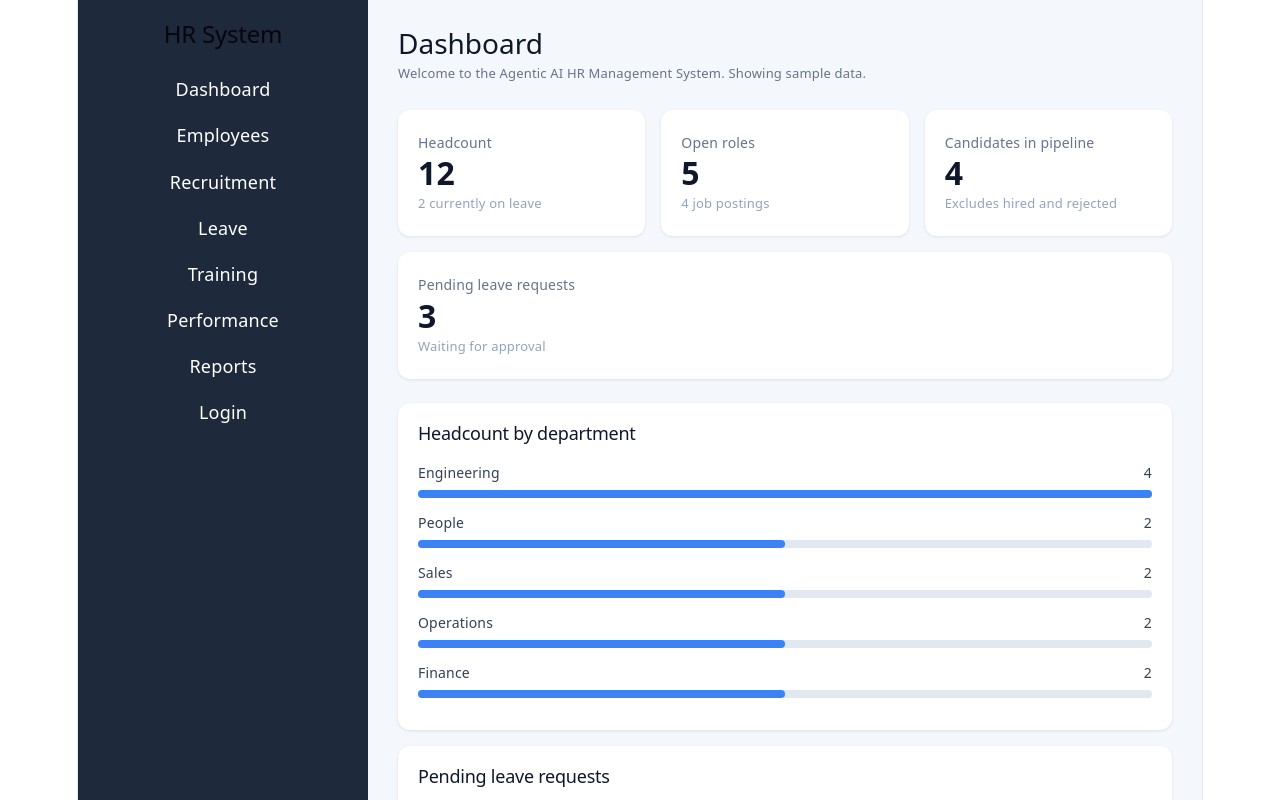
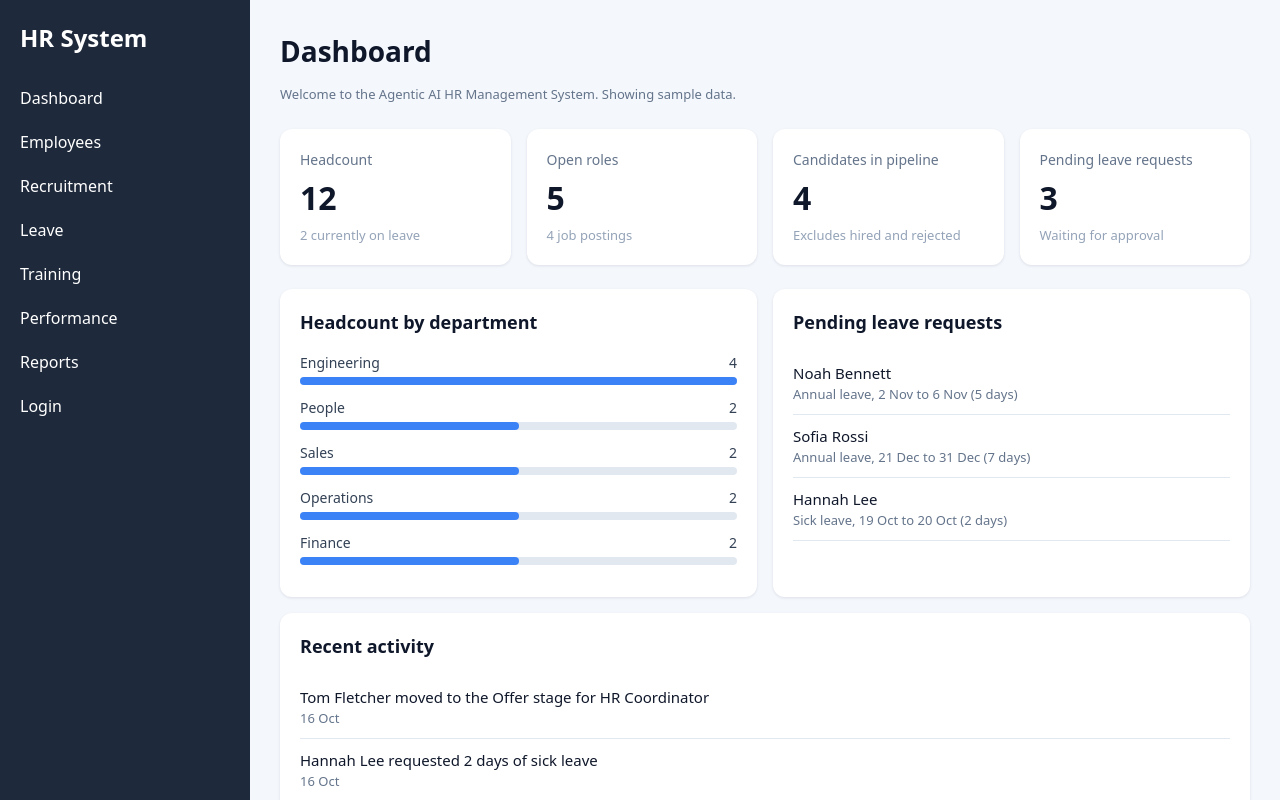
Before and after one commit to cwjq1996-bit/hr-nexus-ai, a React (Vite) app in the folder frontend/: page / in a window 1280 px wide. Shown: the top 800 px of the page. Built offline with nearby package versions, Linux system fonts and the light colour scheme.

Commit message:
fix: replace Vite template styles with a minimal app reset

```diff
--- a/frontend/src/index.css
+++ b/frontend/src/index.css
@@ -1,111 +1,36 @@
+*,
+*::before,
+*::after {
+  box-sizing: border-box;
+}
+
 :root {
-  --text: #6b6375;
-  --text-h: #08060d;
-  --bg: #fff;
-  --border: #e5e4e7;
-  --code-bg: #f4f3ec;
-  --accent: #aa3bff;
-  --accent-bg: rgba(170, 59, 255, 0.1);
-  --accent-border: rgba(170, 59, 255, 0.5);
-  --social-bg: rgba(244, 243, 236, 0.5);
-  --shadow:
-    rgba(0, 0, 0, 0.1) 0 10px 15px -3px, rgba(0, 0, 0, 0.05) 0 4px 6px -2px;
-
-  --sans: system-ui, 'Segoe UI', Roboto, sans-serif;
-  --heading: system-ui, 'Segoe UI', Roboto, sans-serif;
-  --mono: ui-monospace, Consolas, monospace;
-
-  font: 18px/145% var(--sans);
-  letter-spacing: 0.18px;
-  color-scheme: light dark;
-  color: var(--text);
-  background: var(--bg);
-  font-synthesis: none;
+  font-family: system-ui, "Segoe UI", Roboto, sans-serif;
+  font-size: 16px;
+  line-height: 1.5;
+  color: #0f172a;
+  background: #f4f7fc;
+  color-scheme: light;
   text-rendering: optimizeLegibility;
   -webkit-font-smoothing: antialiased;
   -moz-osx-font-smoothing: grayscale;
-
-  @media (max-width: 1024px) {
-    font-size: 16px;
-  }
-}
-
-@media (prefers-color-scheme: dark) {
-  :root {
-    --text: #9ca3af;
-    --text-h: #f3f4f6;
-    --bg: #16171d;
-    --border: #2e303a;
-    --code-bg: #1f2028;
-    --accent: #c084fc;
-    --accent-bg: rgba(192, 132, 252, 0.15);
-    --accent-border: rgba(192, 132, 252, 0.5);
-    --social-bg: rgba(47, 48, 58, 0.5);
-    --shadow:
-      rgba(0, 0, 0, 0.4) 0 10px 15px -3px, rgba(0, 0, 0, 0.25) 0 4px 6px -2px;
-  }
-
-  #social .button-icon {
-    filter: invert(1) brightness(2);
-  }
-}
-
-#root {
-  width: 1126px;
-  max-width: 100%;
-  margin: 0 auto;
-  text-align: center;
-  border-inline: 1px solid var(--border);
-  min-height: 100svh;
-  display: flex;
-  flex-direction: column;
-  box-sizing: border-box;
 }
 
 body {
   margin: 0;
+  min-height: 100vh;
+}
+
+#root {
+  min-height: 100vh;
 }
 
 h1,
-h2 {
-  font-family: var(--heading);
-  font-weight: 500;
-  color: var(--text-h);
+h2,
+h3 {
+  margin-top: 0;
 }
 
-h1 {
-  font-size: 56px;
-  letter-spacing: -1.68px;
-  margin: 32px 0;
-  @media (max-width: 1024px) {
-    font-size: 36px;
-    margin: 20px 0;
-  }
+a {
+  color: #2563eb;
 }
-h2 {
-  font-size: 24px;
-  line-height: 118%;
-  letter-spacing: -0.24px;
-  margin: 0 0 8px;
-  @media (max-width: 1024px) {
-    font-size: 20px;
-  }
-}
-p {
-  margin: 0;
-}
-
-code,
-.counter {
-  font-family: var(--mono);
-  display: inline-flex;
-  border-radius: 4px;
-  color: var(--text-h);
-}
-
-code {
-  font-size: 15px;
-  line-height: 135%;
-  padding: 4px 8px;
-  background: var(--code-bg);
-}
```
